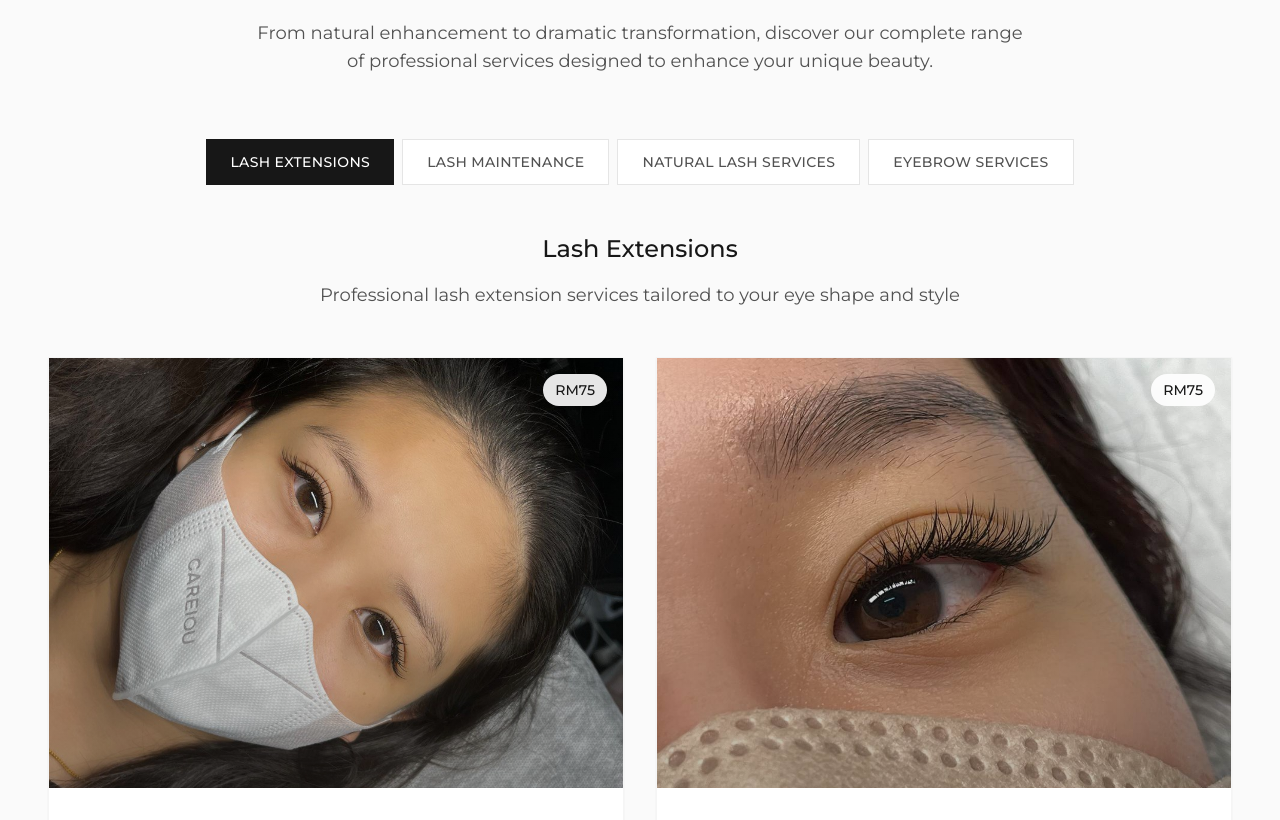
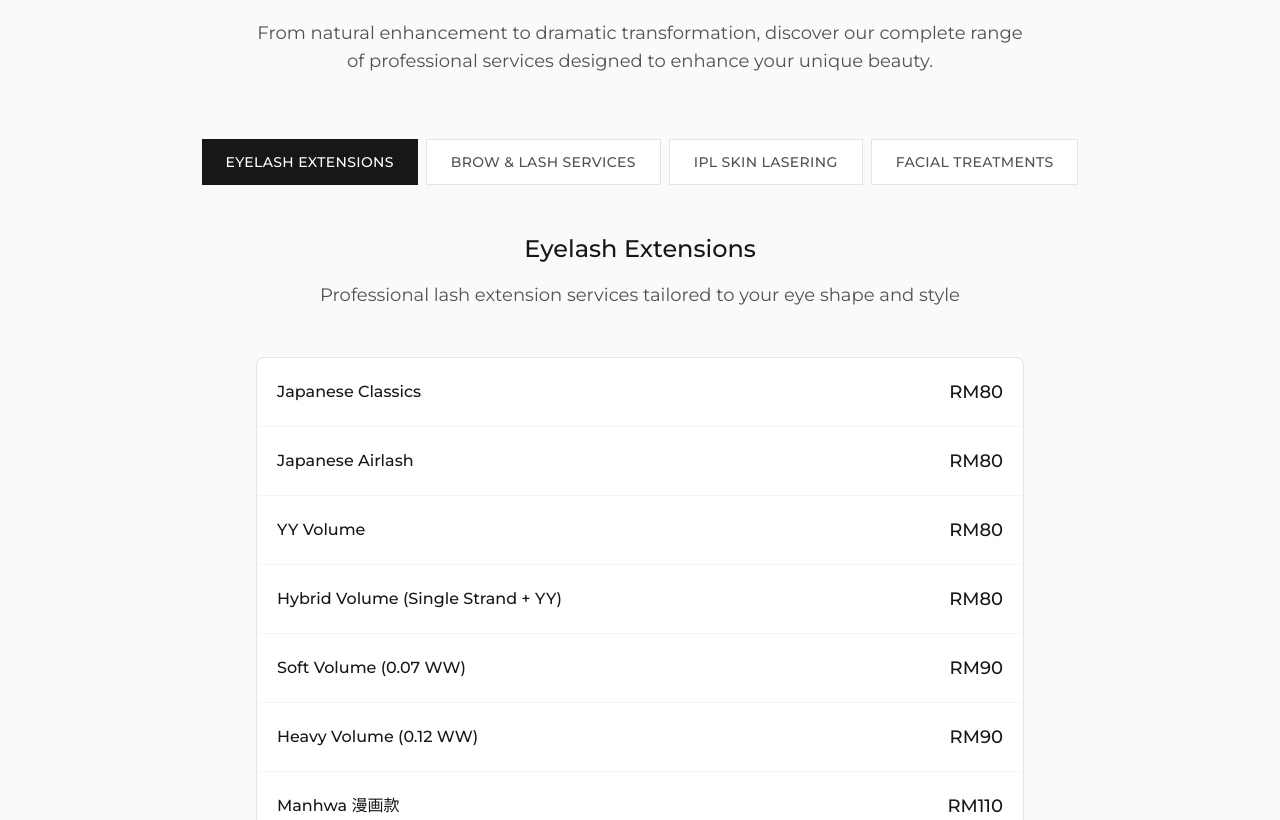
Before and after one commit to ziaa03/ruemi-beauty, a Next.js app: page / in a window 1280 px wide. Shown: the part 1980-2800 px from the top of the page. Built offline with nearby package versions, Linux system fonts and the light colour scheme.

Commit message:
Fixed header for mobile view and redesigned services section to text only

```diff
--- a/src/app/components/Main.jsx
+++ b/src/app/components/Main.jsx
@@ -5,104 +5,146 @@ import Image from 'next/image';
 
 const serviceCategories = {
   lashes: {
-    title: "Lash Extensions",
+    title: "Eyelash Extensions",
     description: "Professional lash extension services tailored to your eye shape and style",
     services: [
       {
-        title: "Japanese Airlash Extensions",
-        description: "Light and Airy with a mix of short and long strands. Perfect for everyday elegance and a subtle, natural look.",
-        price: "RM75",
-        features: ["Ease of Care: 10/10"]
+        title: "Japanese Classics",
+        price: "RM80"
       },
       {
-        title: "YY Lash Extensions",
-        description: "Criss-cross design with a wispy effect. Ideal for a soft, fluttery appearance that enhances natural beauty.",
-        price: "RM75",
-        features: ["Ease of Care: 9/10"]
+        title: "Japanese Airlash",
+        price: "RM80"
       },
       {
-        title: "Soft Volume Lash Extensions",
-        description: "Thin fans for a dark lash line with a soft, fluffy finish. Great for a fuller look without heavy volume.",
-        price: "RM85",
-        features: ["Ease of Care: 8/10"]
+        title: "YY Volume",
+        price: "RM80"
       },
       {
-        title: "Chinese Style (Sunflower)",
-        description: "Light, airy, eye-opening effect with a mix of short and long strands. Perfect for a natural yet enhanced look.",
-        price: "RM99++",
-        features: ["Ease of Care: 7/10"]
+        title: "Hybrid Volume (Single Strand + YY)",
+        price: "RM80"
       },
       {
-        title: "Chinese Style (Manhwa)",
-        description: "Dramatic, voluminous lashes with a bold, glamorous finish. Ideal for special occasions or those seeking a standout look.",
-        price: "RM99++",
-        features: ["Ease of Care: 6/10"]
-      }
-    ]
-  },
-  maintenance: {
-    title: "Lash Maintenance",
-    description: "Professional maintenance services to keep your lashes looking perfect",
-    services: [
-      {
-        title: "Classic Lash Fills",
-        description: "Professional touch-ups for classic lash extensions to maintain fullness and extend wear time.",
-        price: "RM80",
-        features: ["Replace fallen lashes", "Maintain fullness", "Every 2-3 weeks", "Extends lash life"]
+        title: "Soft Volume (0.07 WW)",
+        price: "RM90"
       },
       {
-        title: "Volume Lash Fills",
-        description: "Specialized fills for volume lash extensions, maintaining that dramatic, full appearance.",
-        price: "RM100",
-        features: ["Volume technique fills", "Maintains drama", "Expert application", "Seamless blending"]
+        title: "Heavy Volume (0.12 WW)",
+        price: "RM90"
       },
       {
-        title: "Lash Removal",
-        description: "Safe, professional removal of lash extensions without damage to natural lashes.",
-        price: "RM40",
-        features: ["Safe removal process", "No damage to naturals", "Professional grade remover", "Aftercare included"]
-      }
-    ]
+        title: "Manhwa 漫画款",
+        price: "RM110"
       },
-  natural: {
-    title: "Natural Lash Services",
-    description: "Enhance your natural lashes without extensions",
-    services: [
       {
-        title: "Korean Keratin Lash Lift",
-        description: "Gentle keratin formula with Korean technique for a precise, tidy lift from the root.",
-        price: "RM75",
-        features: ["Safe & Gentle", "Ease of Care: 10/10"]
+        title: "Thai Manhwa 泰式款",
+        price: "RM110"
+      },
+      {
+        title: "Sunflower 太阳花",
+        price: "RM110"
+      },
+      {
+        title: "Custom Design 定制设计",
+        price: "RM110"
+      },
+      {
+        title: "Classic Lower Lash",
+        price: "RM15-RM25"
+      },
+      {
+        title: "Manhwa Lower Lash",
+        price: "RM15-RM25"
       }
     ]
   },
   brows: {
-    title: "Eyebrow Services",
-    description: "Professional brow shaping and enhancement services",
+    title: "Brow & Lash Services",
+    description: "Professional brow shaping and lash lifting services",
     services: [
       {
-        title: "Brow Tint",
-        description: "Professional eyebrow tinting to define and enhance your natural brow color.",
-        price: "RM50",
-        features: ["Lasts: 1 week on skin, 4 weeks on hair"]
+        title: "Brow Lamination",
+        price: "RM50"
       },
       {
-        title: "Brow Lamination",
-        description: "Trending brow treatment that creates fluffy, fuller-looking brows with a groomed finish.",
-        price: "RM50",
-        features: ["Lasts: 6-8 weeks"]
+        title: "Brow Tint",
+        price: "RM50"
       },
       {
-        title: "Brow Lamination + Tint",
-        description: "Lifted and Tinted brows for full, defined looks. Perfect for enhancing natural brow shape and color.",
-        price: "RM100",
-        features: ["Brow Tint: 1 week on skin, 3-4 weeks on brows", "Brow Lami: 6-8 weeks"]
+        title: "Brow Wax + Shape",
+        price: "RM35"
       },
       {
-        title: "Complete Brow Package",
-        description: "Comprehensive brow service including shaping, tinting, and lamination for the ultimate brow transformation.",
-        price: "RM125",
-        features: ["Shape + Tint + Lamination", "Best value package"]
+        title: "Brow Lamination + Tint + Wax + Shape",
+        price: "RM125"
+      },
+      {
+        title: "Korean Lash Lift - Top Lash",
+        price: "RM85"
+      },
+      {
+        title: "Korean Lash Lift - Bottom Lash",
+        price: "RM15"
+      },
+      {
+        title: "Korean Lash Lift - Tint (Top & Bottom)",
+        price: "RM20"
+      }
+    ]
+  },
+  ipl: {
+    title: "IPL Skin Lasering",
+    description: "Professional laser hair removal treatments",
+    services: [
+      {
+        title: "Underarm - Trial",
+        price: "RM90"
+      },
+      {
+        title: "Underarm - Package x6",
+        price: "RM480"
+      },
+      {
+        title: "Upper Lip Area - Trial",
+        price: "RM40"
+      },
+      {
+        title: "Upper Lip Area - Package x6",
+        price: "RM198"
+      }
+    ]
+  },
+  facials: {
+    title: "Facial Treatments",
+    description: "Rejuvenating facial treatments for healthy, glowing skin",
+    services: [
+      {
+        title: "Glow Basic Facial",
+        price: "RM75"
+      },
+      {
+        title: "Deep Clean Standard Facial",
+        price: "RM85"
+      },
+      {
+        title: "Deep Clean Premium Facial",
+        price: "RM120"
+      },
+      {
+        title: "Purify Acne Treatment",
+        price: "RM297"
+      },
+      {
+        title: "Add-on: Ampoule (Hydrating/Brightening/DNA Fresh Cell)",
+        price: "+RM25"
+      },
+      {
+        title: "Add-on: Soothing Treatment",
+        price: "+RM20"
+      },
+      {
+        title: "Add-on: Scalp Massage",
+        price: "+RM10"
       }
     ]
   }
@@ -183,8 +225,8 @@ const RuemiBeautyWebsite = () => {
       {/* Navigation */}
       <nav className={`fixed top-0 w-full z-50 transition-all duration-700 ${
         isScrolled
-          ? 'bg-white/95 backdrop-blur-md shadow-sm border-b border-neutral-200/50'
-          : 'bg-transparent'
+          ? 'bg-white shadow-md border-b border-neutral-200'
+          : 'bg-white shadow-sm border-b border-neutral-100'
       }`}>
         <div className="max-w-7xl mx-auto px-6 lg:px-12">
           <div className="flex items-center justify-between h-20">
@@ -270,7 +312,7 @@ const RuemiBeautyWebsite = () => {
         <div className="relative z-10 max-w-7xl mx-auto px-6 lg:px-12 w-full">
           <div className="grid lg:grid-cols-2 gap-16 items-center">
 
-            <div className="space-y-8">
+            <div className="space-y-6 lg:space-y-8">
               <div className="space-y-4">
                 <p className="text-sm font-medium tracking-widest uppercase text-neutral-500">
                   Professional Lash Artistry
@@ -284,7 +326,7 @@ const RuemiBeautyWebsite = () => {
                 </p>
               </div>
 
-              <div className="flex flex-col sm:flex-row gap-4">
+              <div className="flex flex-col sm:flex-row gap-3 sm:gap-4">
                 <button
                   onClick={() => scrollToSection('contact')}
                   className="px-8 py-4 bg-neutral-900 text-white text-sm font-medium tracking-wide uppercase hover:bg-neutral-800 transition-all duration-300"
@@ -300,16 +342,20 @@ const RuemiBeautyWebsite = () => {
               </div>
             </div>
 
-            <div className="relative">
-              <div className="aspect-[4/5] bg-neutral-200 relative overflow-hidden">
-                <div
-                  className="absolute inset-0 bg-cover bg-center transition-all duration-1000"
-                  style={{ backgroundImage: `url('${heroImages[currentImageIndex]}')` }}
+            <div className="relative order-first lg:order-last">
+              <div className="aspect-[3/4] lg:aspect-[4/5] bg-neutral-200 relative overflow-hidden rounded-lg">
+                <Image
+                  src={heroImages[currentImageIndex]}
+                  alt="Ruemi Beauty lash extensions showcase"
+                  fill
+                  className="object-cover transition-all duration-1000"
+                  priority
+                  sizes="(max-width: 768px) 100vw, 50vw"
                 />
                 <div className="absolute inset-0 bg-gradient-to-t from-neutral-900/20 to-transparent"></div>
 
                 {/* Image Navigation Dots */}
-                <div className="absolute bottom-4 left-1/2 transform -translate-x-1/2 flex space-x-2">
+                <div className="absolute bottom-4 left-1/2 transform -translate-x-1/2 flex space-x-2 z-10">
                   {heroImages.map((_, index) => (
                     <button
                       key={index}
@@ -426,68 +472,36 @@ const RuemiBeautyWebsite = () => {
             </p>
           </div>
 
-          {/* Services Grid */}
-          <div className="grid md:grid-cols-2 gap-8">
+          {/* Services Grid - Clean Price List */}
+          <div className="max-w-3xl mx-auto">
+            <div className="bg-white rounded-lg shadow-sm border border-neutral-200 overflow-hidden">
               {serviceCategories[activeServiceTab].services.map((service, index) => (
                 <div
                   key={index}
-                className="group bg-white shadow-sm hover:shadow-lg transition-all duration-500 cursor-pointer border border-neutral-100 overflow-hidden"
+                  className={`flex items-center justify-between p-5 hover:bg-neutral-50 transition-colors duration-200 ${
+                    index !== serviceCategories[activeServiceTab].services.length - 1
+                      ? 'border-b border-neutral-100'
+                      : ''
+                  }`}
                 >
-                {/* Service Image */}
-                <div className="aspect-[4/3] bg-neutral-100 relative overflow-hidden">
-                  <Image
-                    src={`/images/services/${activeServiceTab}-${index + 1}.jpg`}
-                    alt={service.title}
-                    fill
-                    className="object-cover group-hover:scale-105 transition-transform duration-500"
-                    onError={(e) => {
-                      e.currentTarget.style.display = 'none';
-                      const placeholder = e.currentTarget.parentNode.querySelector('.placeholder');
-                      if (!placeholder) {
-                        const div = document.createElement('div');
-                        div.className = 'placeholder absolute inset-0 flex items-center justify-center text-neutral-400 text-sm';
-                        div.textContent = 'Service Image';
-                        e.currentTarget.parentNode.appendChild(div);
-                      }
-                    }}
-                  />
-                  <div className="absolute inset-0 bg-gradient-to-t from-neutral-900/30 to-transparent"></div>
-                  <div className="absolute top-4 right-4 bg-white/90 backdrop-blur-sm px-3 py-1 rounded-full">
-                    <span className="text-sm font-medium text-neutral-900">{service.price}</span>
-                  </div>
-                </div>
-
-                <div className="p-8 space-y-6">
-                  <div>
-                    <h4 className="text-xl font-medium mb-3 group-hover:text-neutral-600 transition-colors duration-300">
+                  <h4 className="text-base font-medium text-neutral-900 flex-1">
                     {service.title}
                   </h4>
-                    <p className="text-neutral-600 leading-relaxed mb-4">
-                      {service.description}
-                    </p>
-                  </div>
-
-                  {/* Service Features */}
-                  <div className="grid grid-cols-1 gap-2">
-                    {service.features.map((feature, featureIndex) => (
-                      <div key={featureIndex} className="flex items-center text-sm text-neutral-600">
-                        <div className="w-1.5 h-1.5 bg-neutral-400 rounded-full mr-3"></div>
-                        {feature}
+                  <span className="text-lg font-medium text-neutral-900 ml-4 whitespace-nowrap">
+                    {service.price}
+                  </span>
                 </div>
               ))}
             </div>
 
-                  <div className="pt-4 border-t border-neutral-100">
+            <div className="mt-8 text-center">
               <button
                 onClick={() => scrollToSection('contact')}
-                      className="text-sm font-medium tracking-wide uppercase text-neutral-900 hover:text-neutral-600 transition-colors duration-300"
+                className="px-8 py-3 bg-neutral-900 text-white text-sm font-medium tracking-wide uppercase hover:bg-neutral-800 transition-all duration-300"
               >
-                      Book This Service →
+                Book Your Appointment
               </button>
             </div>
-                </div>
-              </div>
-            ))}
           </div>
 
           {/* Service Packages CTA */}
```
Lines whose indentation alone changed are shown as unchanged.
